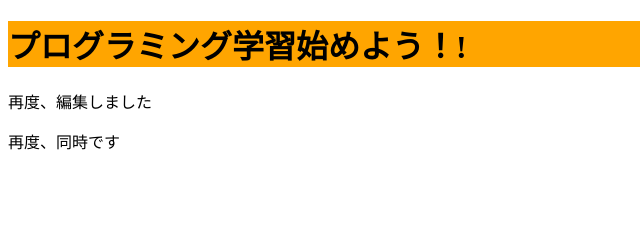
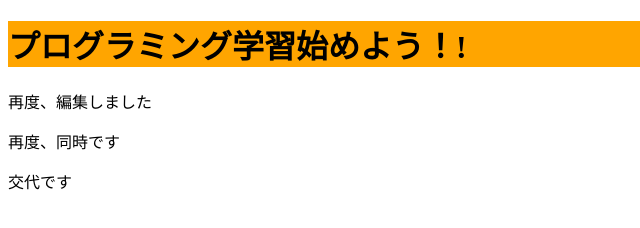
Before and after one commit to daisuke721/TEST, a plain HTML site: page index.html in a window 1280 px wide. Shown: the full height of the page, 0-640 px from the left. Drawn offline with Linux system fonts and the light colour scheme.

Commit message:
交代です #3

```diff
--- a/index.html
+++ b/index.html
@@ -9,5 +9,6 @@
         <h1>プログラミング学習始めよう！!</h1>
         <p>再度、編集しました</p>
         <p>再度、同時です</p>
+        <p>交代です</p>
       </body>
     </html>
```
